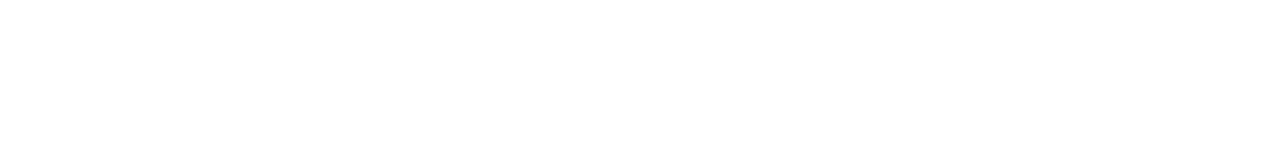
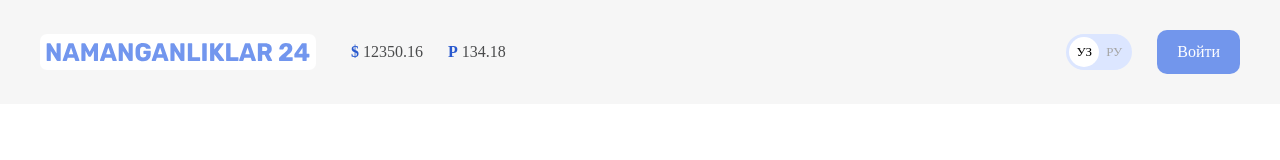
Before and after one commit to Amirilloh05/N24, a plain HTML site: page index.html in a window 1280 px wide. Drawn offline with Linux system fonts and the light colour scheme.

Commit message:
Add sie-header-top without search-form

```diff
--- a/css/styles.css
+++ b/css/styles.css
@@ -13,16 +13,37 @@ body{
   padding: 0;
   margin: 0;
   font-family: "Rubik" "Arial" sans-serif;
-font-size:  16px;
-line-height: 22;
 background-color: #fff;
 color: #4A4B4C;;
+font-size:  16px;
+line-height: 22px;
 }
 img {
 max-width: 100%;
 height: auto;
 }
-
+/* BUTTON */
+.button{
+display: inline-block;
+padding: 13px 20px;
+border-radius: 10px;
+font-size: 16px;
+line-height: normal;
+font-weight: 500;
+text-decoration: none;
+text-align: center;
+cursor: pointer;
+}
+.button-primary {
+background-color: #7296EC;
+color: #fff;
+}
+.button-primary:hover {
+opacity: 0.8;
+}
+.button-primary:active {
+  opacity: 0.6;
+}
 
 /* CONTAINER */
 
@@ -31,6 +52,91 @@ height: auto;
   max-width:  1240px;
   padding-left: 20px;
   padding-right: 20px;
-  margin-left: auto;
-  margin-right: auto;
+ margin-left: auto;
+ margin-right: auto;
 }
+
+
+/* HEADER */
+.site-header {
+
+}
+/* SITE-HEADER-TOP */
+.site-header-top {
+  padding-top: 30px;
+  padding-bottom: 30px;
+  background: #F6F6F6;
+}
+.site-header-top-container {
+  display: flex;
+  align-items: center;
+}
+
+.site-header-logo {
+  display: flex;
+  padding: 8px 6px;
+  margin-right: 35px;
+  border-radius: 7px;
+  background-color: #fff;
+}
+.site-header-logo:hover {
+opacity: 0.8;
+
+}
+.site-header-logo:active
+
+
+{
+
+  opacity: 0.6;
+}
+
+
+/* CURRENCY-RATES */
+
+
+
+
+.currency-rates {
+display: flex;
+align-items: center;
+padding: 0;
+margin: 0;
+margin-right: auto;
+list-style: none;
+}
+.currency-rates-item:not(:last-child)
+{
+  margin-right: 25px;
+}
+.currency-rates-type {
+ color: #2959CE;
+}
+/* LAN-TOGGLER */
+.lang-toggle {
+display: flex;
+padding: 3px;
+margin-right: 25px;
+border-radius: 39px;
+background-color: #DCE6FF;
+
+}
+.lang-toggle-link {
+  width: 30px;
+  height: 30px;
+  border-radius: 50%;
+  font-size: 13px;
+  line-height: 30px;
+  color: #a6a6a6;
+  text-align: center;
+text-decoration: none;
+}
+.lang-toggle-link-active {
+  background-color: #fff;
+  color: #000;
+}
+.button {
+
+}
+.button-primary {
+}
--- a/index.html
+++ b/index.html
@@ -6,12 +6,58 @@
   <title>N24</title>
   <!-- GOOGLE FONTS  -->
   <link rel="preconnect" href="https://fonts.googleapis.com">
-<link rel="preconnect" href="https://fonts.gstatic.com" crossorigin>
-<link href="https://fonts.googleapis.com/css2?family=Open+Sans:wght@400;600;700&family=Rubik:wght@400;500;700&display=swap" rel="stylesheet">
+  <link rel="preconnect" href="https://fonts.gstatic.com" crossorigin>
+  <link href="https://fonts.googleapis.com/css2?family=Open+Sans:wght@400;600;700&family=Rubik:wght@400;500;700&display=swap" rel="stylesheet">
   <link rel="stylesheet" href="css/normalize.css">
-<link rel="stylesheet" href="css/styles.css">
+  <link rel="stylesheet" href="css/styles.css">
 </head>
 <body>
 
+
+
+
+
+
+  <!-- SITE-HEADER -->
+  <header class="site-header">
+    <!-- SITE-HEADER-TOP -->
+    <div class="site-header-top">
+      <div class="site-header-top-container container">
+        <!-- SITE-HEADER-LOGO -->
+        <a class="site-header-logo" href="index.html">
+          <img class="site-header-logo-img" src="img/logo-purple.svg" alt="Logo rasmi" width="264" height="28">
+        </a>
+
+        <!-- currency-rates -->
+        <ul class="currency-rates">
+          <li class="currency-rates-item">
+            <b class="currency-rates-type"> $</b>
+            <span class="currency-rates-value">12350.16</span>
+          </li>
+
+          <li class="currency-rates-item">
+            <b class="currency-rates-type"> P</b>
+            <span class="currency-rates-value">134.18
+            </span>
+          </li>
+
+        </ul>
+
+        <!-- GLOBAL-SEARCH-FORM -->
+
+        <!-- LANGUAE-TOGGLER -->
+        <div class="lang-toggle">
+          <a class="lang-toggle-link lang-toggle-link-active" href="index.html">УЗ</a>
+          <a class="lang-toggle-link" href="index.html/ru">РУ</a>
+
+        </div>
+
+        <!-- SITE-HEADER-AUTH -->
+        <a class="button button-primary" href="#">Войти</a>
+
+      </div>
+    </div>
+  </header>
+
 </body>
 </html>
```
Also changed, not shown: img/logo-purple.svg (added).
